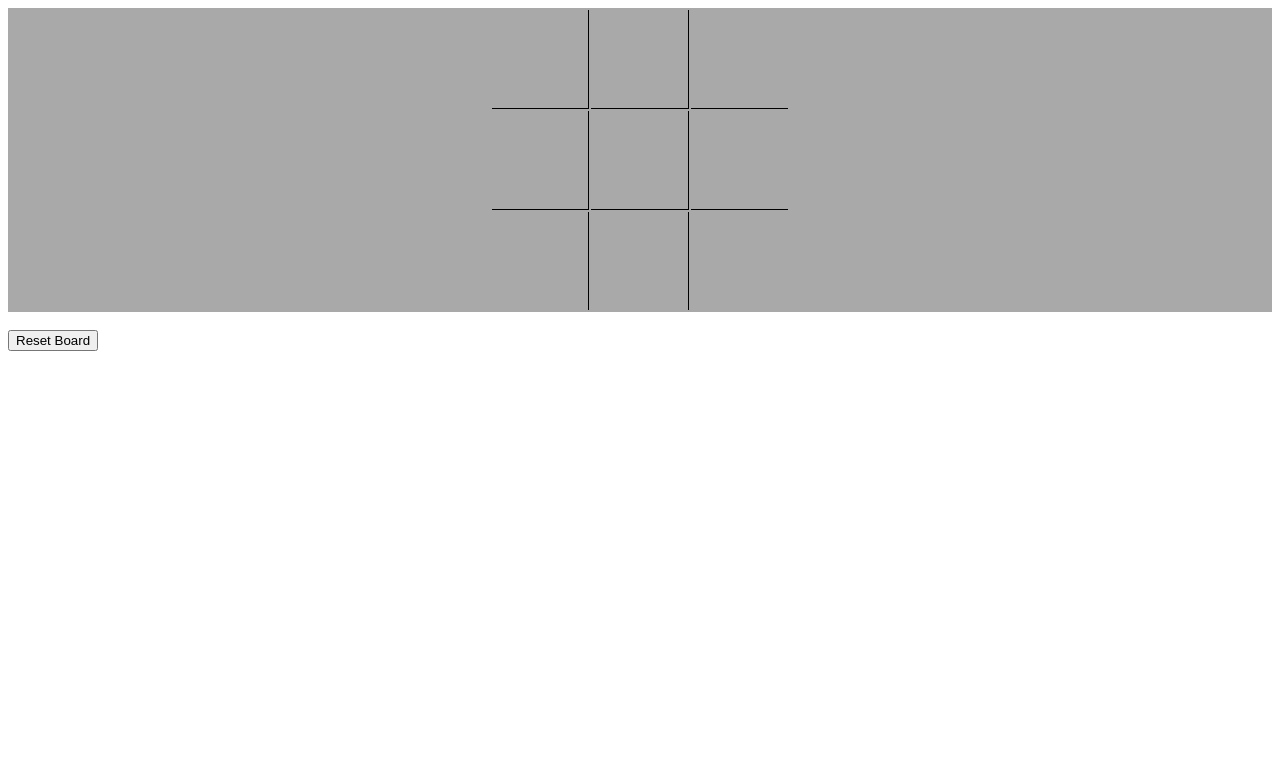
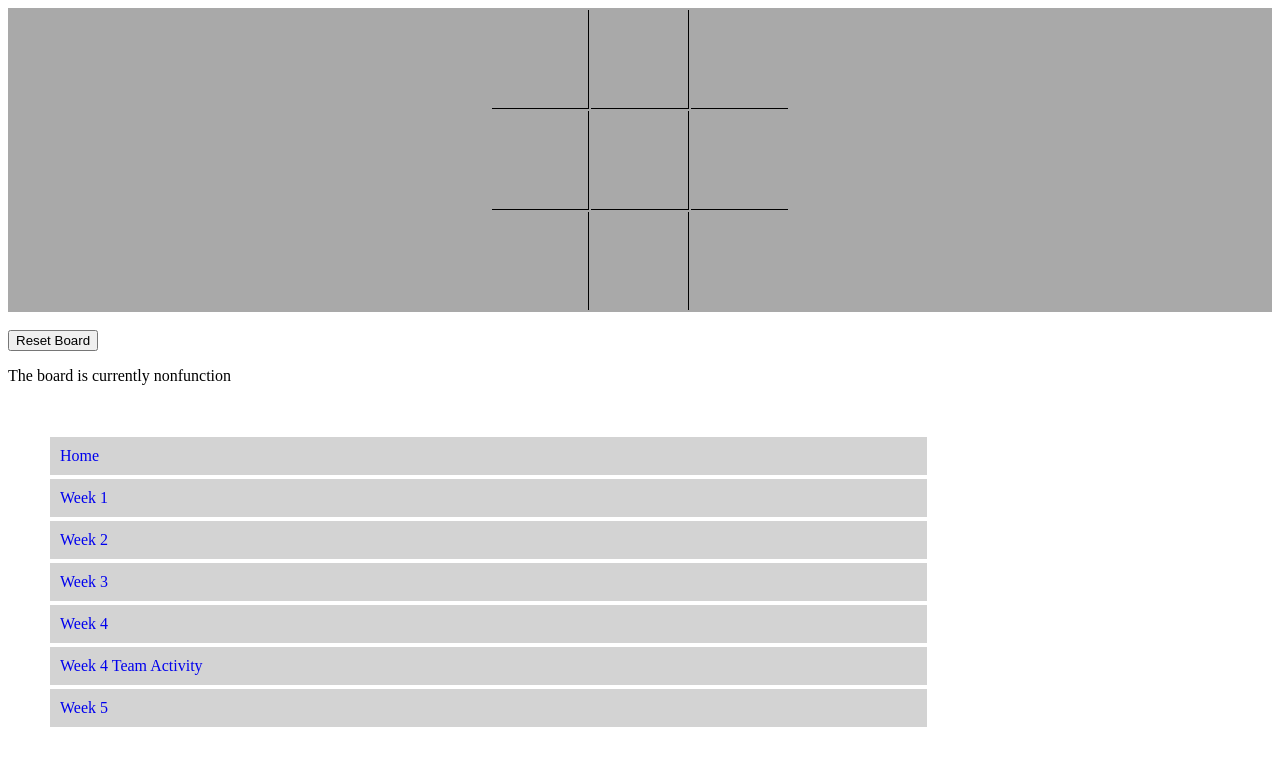
Before and after one commit to nathandrowley/nathandrowley.github.io, a plain HTML site: page week4TA.html in a window 1280 px wide. Drawn offline with Linux system fonts and the light colour scheme.

Commit message:
Week 4 commit

```diff
--- a/css/tic.css
+++ b/css/tic.css
@@ -23,3 +23,14 @@
 section{
     background-color: darkgrey;
 }
+ul {
+    list-style-type: none;
+}
+ul a {
+    background-color: lightgray;
+    display: inline-block;
+    padding: 10px;
+    margin: 2px;
+    text-decoration: none;
+    width: 70%;
+}
--- a/week4TA.html
+++ b/week4TA.html
@@ -29,7 +29,20 @@
  </section>
 </br>
     <button id = "reset">Reset Board</button>
+    <p>The board is currently nonfunction</p>
+</br>
+    <nav>
+        <ul>
+            <li><a href="index.html"> Home </a></li>
+            <li><a href="week1.html"> Week 1</a></li>
+            <li><a href="week2.html"> Week 2</a></li>
+            <li><a href="week3.html"> Week 3</a></li>
+            <li><a href="week4.html"> Week 4</a></li>
+            <li><a href="week4TA.html"> Week 4 Team Activity</a></li>
+            <li><a href="week5.html"> Week 5</a></li>
 
+        </ul>
+    </nav>
 </body>
 <script>
     const player1 = 'X';
```
Also changed, not shown: index.html (+1 -0 lines), week3.html (+1 -0 lines), week4.html (added, +71 -0 lines).
